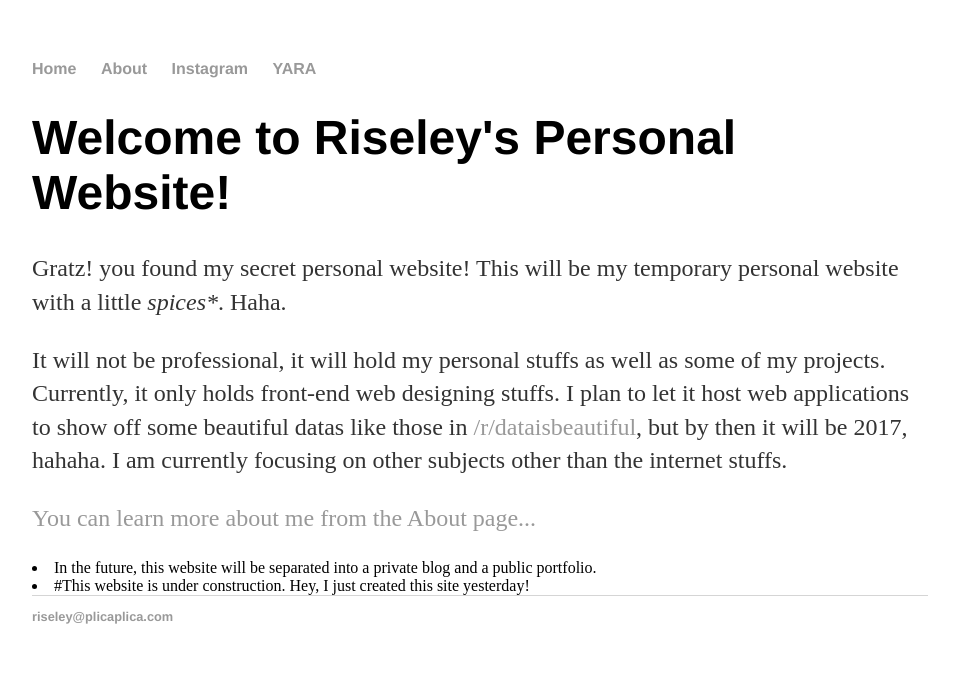
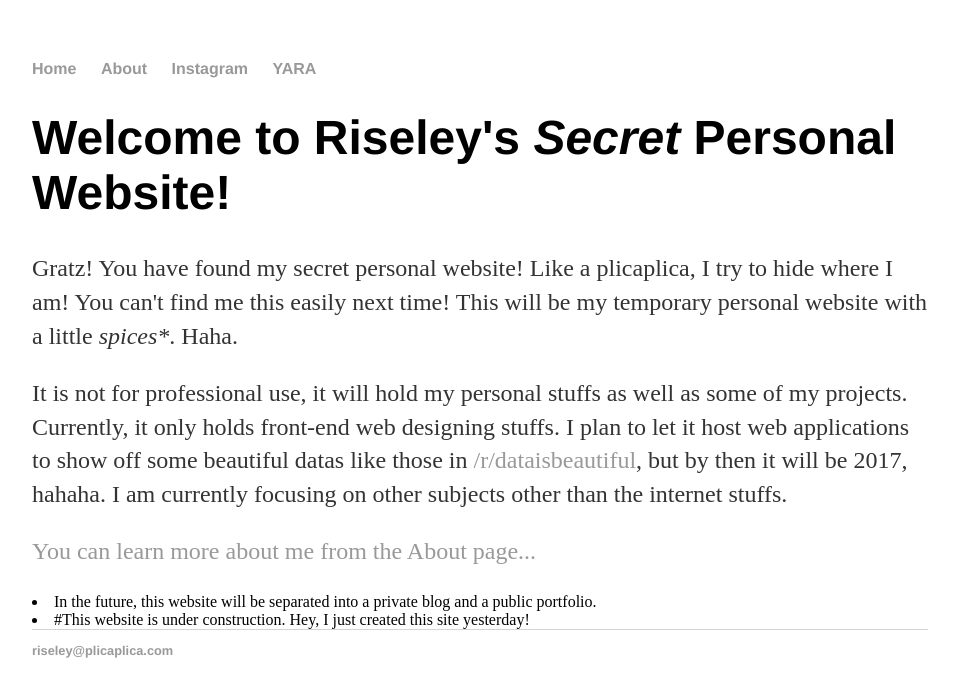
Before and after one commit to Eraol/riseley.github.io, a Jekyll site: the page built from index.html, in a window 1280 px wide. Shown: the top 697 px of the page, without its empty margins (160-1118 px from the left). Built offline with Jekyll 4.4.1, drawn with Linux system fonts in a browser that asks for light colours.

Commit message:
Update index.html

```diff
--- a/index.html
+++ b/index.html
@@ -3,9 +3,9 @@ layout: default
 title: Riseley's Personal Website (Woohoo!)
 ---
 <div class="blurb">
-	<h1>Welcome to Riseley's Personal Website!</h1>
-	<p>Gratz! you found my secret personal website! This will be my temporary personal website with a little <em> spices*</em>. Haha.</p>
-	<p>It will not be professional, it will hold my personal stuffs as well as some of my projects. Currently, it only holds front-end web designing stuffs. I plan to let it host web applications to show off some beautiful datas like those in <a href="www.reddit.com/r/dataisbeautiful">/r/dataisbeautiful</a>, but by then it will be 2017, hahaha. I am currently focusing on other subjects other than the internet stuffs.</p>
+	<h1>Welcome to Riseley's <em>Secret</em> Personal Website!</h1>
+	<p>Gratz! You have found my secret personal website! Like a plicaplica, I try to hide where I am! You can't find me this easily next time! This will be my temporary personal website with a little <em>spices*</em>. Haha.</p>
+	<p>It is not for professional use, it will hold my personal stuffs as well as some of my projects. Currently, it only holds front-end web designing stuffs. I plan to let it host web applications to show off some beautiful datas like those in <a href="www.reddit.com/r/dataisbeautiful">/r/dataisbeautiful</a>, but by then it will be 2017, hahaha. I am currently focusing on other subjects other than the internet stuffs.</p>
 	<p><a href="/about">You can learn more about me from the About page...</a></p>
 	<li>In the future, this website will be separated into a private blog and a public portfolio.</li>
 	<li>#This website is under construction. Hey, I just created this site yesterday!</li>
```
